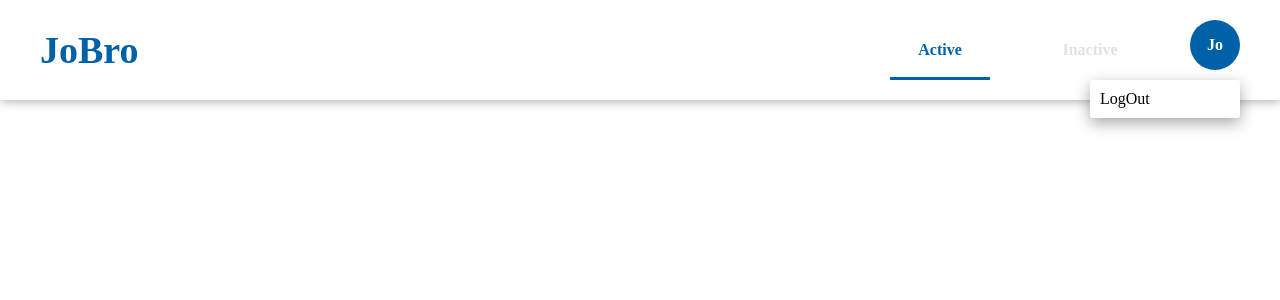
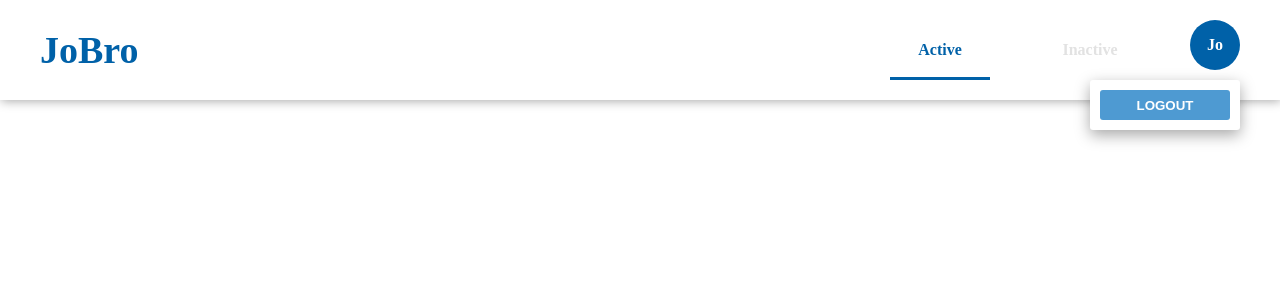
Before and after one commit to JaeilJO/chobro_frontendpart, a Next.js app: page /active in a window 1280 px wide. Both pictures are taken after a click on the element "Jo". Shown: the top 300 px of the page. Built offline with nearby package versions, Linux system fonts and the light colour scheme.

Commit message:
feat : create Logout Button
- warn! Logout Button don't have method
- if you want to add logout method to Avatar Modal, you will add Modals/AvatarModal/AvatarModal.tsx

-

```diff
--- /dev/null
+++ b/src/components/Buttons/AvatarModalButton/AvatarModalButton.styled.ts
@@ -0,0 +1,15 @@
+import styled from 'styled-components';
+
+export const StyledAvatarModalButton = styled.button`
+    width: 100%;
+    height: 100%;
+    border-radius: 3px;
+    border: none;
+    background-color: ${({ theme: { colors } }) => colors.second};
+    color: ${({ theme: { colors } }) => colors.white};
+    font-weight: ${({ theme: { fontWeight } }) => fontWeight.bold};
+    cursor: pointer;
+    :hover {
+        opacity: 90%;
+    }
+`;
--- /dev/null
+++ b/src/components/Buttons/AvatarModalButton/AvatarModalButton.tsx
@@ -0,0 +1,13 @@
+import { MouseEventHandler } from 'react';
+import { StyledAvatarModalButton } from './AvatarModalButton.styled';
+
+interface AvatarModalButtonProps {
+    title: string;
+    onClick?: MouseEventHandler<HTMLButtonElement>;
+}
+
+const AvatarModalButton = ({ title, onClick }: AvatarModalButtonProps) => {
+    return <StyledAvatarModalButton onClick={onClick}>{title}</StyledAvatarModalButton>;
+};
+
+export default AvatarModalButton;
--- a/src/components/Buttons/LoginButton.tsx
+++ b/src/components/Buttons/LoginButton/LoginButton.tsx
@@ -1,4 +1,4 @@
-import { StyledLoginButton } from './Buttons.stlyed';
+import { StyledLoginButton } from './LoginButtons.stlyed';
 
 const LoginButton = () => {
     return <StyledLoginButton>LOGIN</StyledLoginButton>;
--- a/src/components/Layouts/Header/Header.styled.ts
+++ b/src/components/Layouts/Header/Header.styled.ts
@@ -17,8 +17,9 @@ export const HeaderContents = styled.div`
 
     @media screen and (max-width: 1200px) {
         width: 100%;
-        background-color: antiquewhite;
+
         margin: 0;
+
         padding: 20px 10px;
     }
 `;
--- a/src/components/Layouts/Header/Header.tsx
+++ b/src/components/Layouts/Header/Header.tsx
@@ -2,7 +2,7 @@ import React, { useState } from 'react';
 import { HeaderContents, StyledHeader } from './Header.styled';
 import Logo from '../../Logo/Logo';
 import Navigation from '../../Navigation/Navigation';
-import LoginButton from '../../Buttons/LoginButton';
+import LoginButton from '../../Buttons/LoginButton/LoginButton';
 import Avatar from '../../Avatar/Avatar';
 
 const Header = () => {
--- a/src/components/Modals/AvatarModal/AvatarModal.styeld.ts
+++ b/src/components/Modals/AvatarModal/AvatarModal.styeld.ts
@@ -1,7 +1,7 @@
 import styled from 'styled-components';
 import { AvatarModalProps } from './AvatarModal';
 
-const StyledAvatarModal = styled.ul<AvatarModalProps>`
+export const StyledAvatarModal = styled.ul<AvatarModalProps>`
     background-color: white;
     list-style-type: none;
     width: 150px;
@@ -14,6 +14,9 @@ const StyledAvatarModal = styled.ul<AvatarModalProps>`
     overflow: hidden;
     box-shadow: rgba(0, 0, 0, 0.35) 0px 5px 15px;
     transition: 320ms;
+    opacity: ${({ modal }) => (modal ? `100%` : `0%`)};
 `;
 
-export default StyledAvatarModal;
+export const AvatarModalItem = styled.li`
+    height: 30px;
+`;
--- a/src/components/Modals/AvatarModal/AvatarModal.tsx
+++ b/src/components/Modals/AvatarModal/AvatarModal.tsx
@@ -1,14 +1,27 @@
 import { useCallback, useState } from 'react';
-import StyledAvatarModal from './AvatarModal.styeld';
+import { AvatarModalItem, StyledAvatarModal } from './AvatarModal.styeld';
+import AvatarModalButton from '../../Buttons/AvatarModalButton/AvatarModalButton';
 
 export interface AvatarModalProps {
     modal: boolean;
 }
 
 const AvatarModal = ({ modal }: AvatarModalProps) => {
+    const avatarModalItems = [{ title: 'LOGOUT', type: 'button', onClick: '' }];
     return (
         <StyledAvatarModal modal={modal}>
-            <li>LogOut</li>
+            {avatarModalItems.map((item) =>
+                item.type === 'button' ? (
+                    <AvatarModalItem>
+                        {/* 아직 loginmethod가 없습니다 */}
+                        <AvatarModalButton title={item.title} onClick={item.onClick} />
+                    </AvatarModalItem>
+                ) : (
+                    <AvatarModalItem>
+                        <>미완성</>
+                    </AvatarModalItem>
+                )
+            )}
         </StyledAvatarModal>
     );
 };
--- a/src/components/Navigation/Navigation.tsx
+++ b/src/components/Navigation/Navigation.tsx
@@ -1,6 +1,6 @@
 import NavigationLink from '../Links/NavigationLink';
 import StyledNavigation from './Navigation.styled';
-import LoginButton from '../Buttons/LoginButton';
+import LoginButton from '../Buttons/LoginButton/LoginButton';
 import { useRouter } from 'next/router';
 
 const navigationItems = [
```
Also changed, not shown: src/components/Buttons/LoginButton/LoginButtons.stlyed.ts (renamed from src/components/Buttons/Buttons.stlyed.ts).
